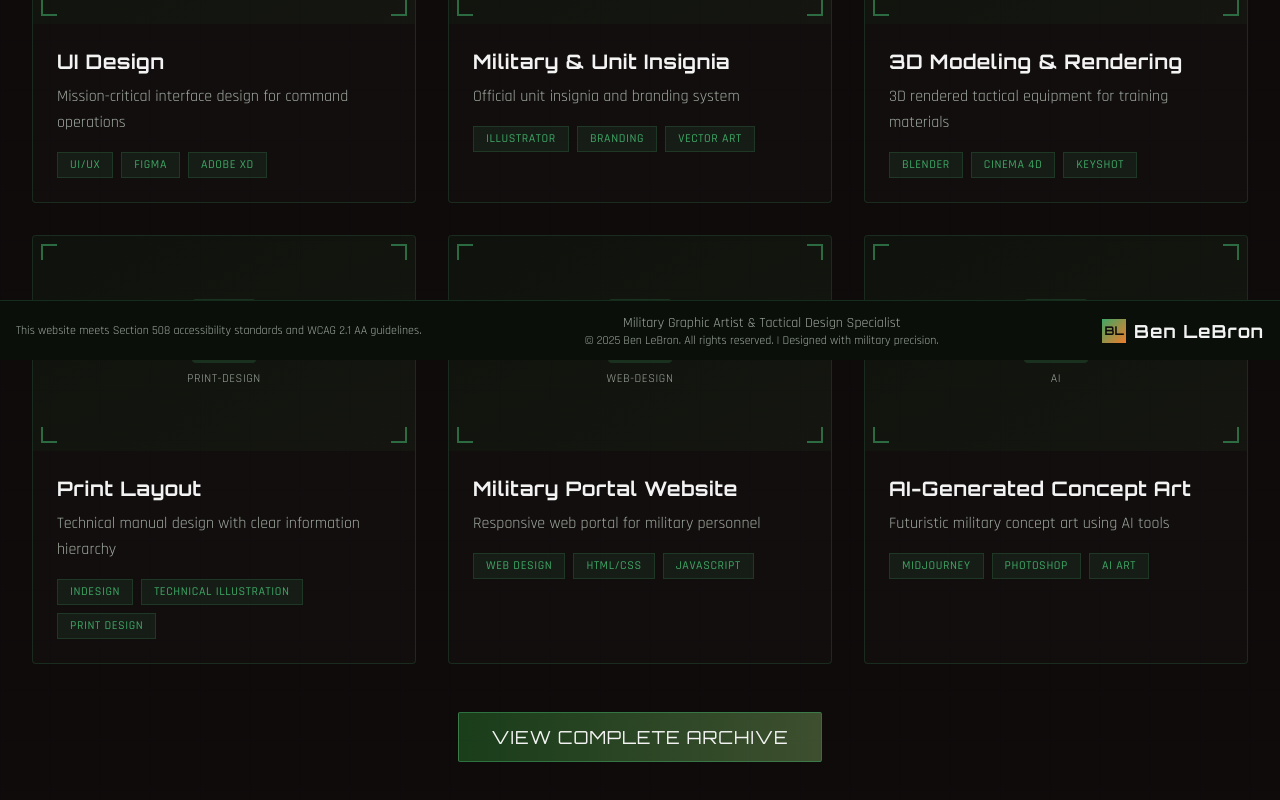
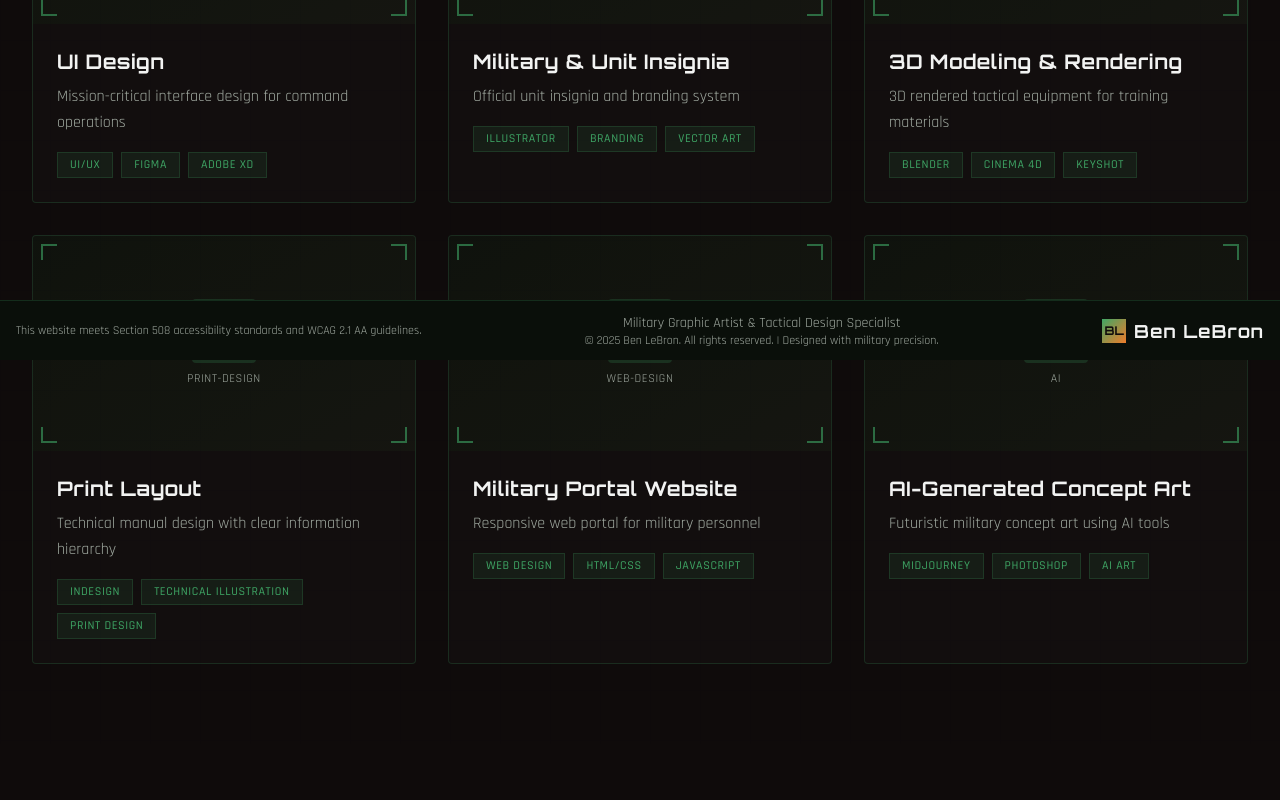
Before and after one commit to lebroba/lebron-portfolio, a React (Vite) app: page /portfolio in a window 1280 px wide. Shown: the part 440-1240 px from the top of the page. Built offline with nearby package versions, Linux system fonts and the light colour scheme.

Commit message:
Remove "View Complete Archive" button
Removes the "View Complete Archive" button from the portfolio section.

```diff
--- a/src/components/PortfolioSection.tsx
+++ b/src/components/PortfolioSection.tsx
@@ -195,17 +195,6 @@ const PortfolioSection = () => {
             </div>
           ))}
         </div>
-
-        {/* View More Button */}
-        <div className="text-center mt-12">
-          <Button
-            size="lg"
-            className="tactical-btn px-8 py-6 text-lg"
-            aria-label="View complete portfolio"
-          >
-            View Complete Archive
-          </Button>
-        </div>
       </div>
 
       {/* Portfolio Carousel Modal */}
```
